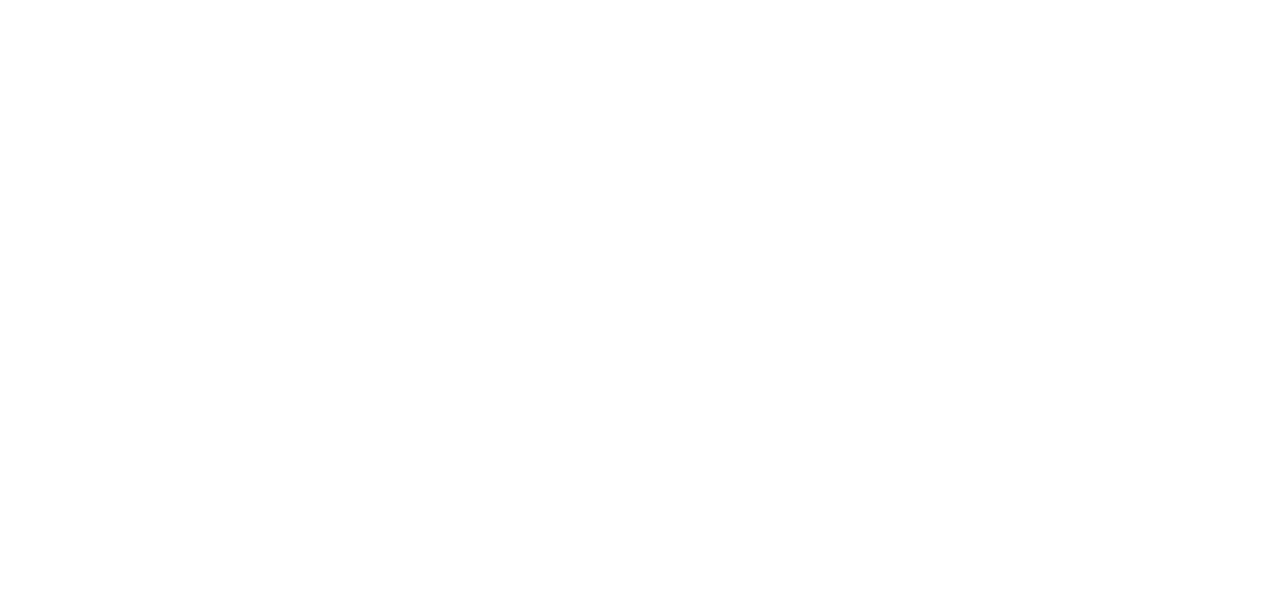
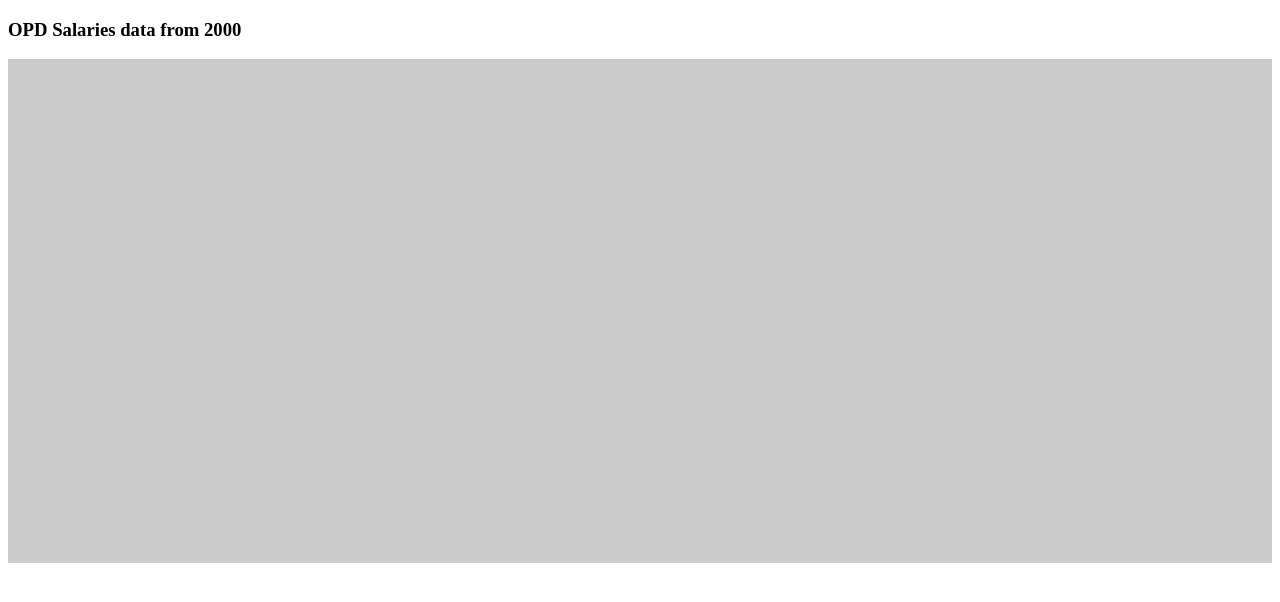
Before and after one commit to connor11528/oakland-crime-client, a plain HTML site: page salaries.html in a window 1280 px wide. Drawn offline with nearby package versions, Linux system fonts and the light colour scheme; no server answers.

Commit message:
too many entries for barchart

```diff
--- a/salaries.html
+++ b/salaries.html
@@ -2,10 +2,24 @@
 <html>
 <head>
 	<meta charset="utf-8">
+	<style>
+		#salaries_target {
+	      background-color: #CCC;
+	    }
+		.bar {
+	      display: inline-block;
+	      width: 20px;
+	      height: 75px; /* Gets overriden by D3-assigned height below */
+	      margin-right: 2px;
+	      fill: teal;
+	    }
+    </style>
 </head>
 <body>
+	<h3>OPD Salaries data from 2000</h3>
 	<div id='salaries_target'></div>
 
+	<script src='//cdnjs.cloudflare.com/ajax/libs/lodash.js/2.4.1/lodash.js'></script>
 	<script src='//cdnjs.cloudflare.com/ajax/libs/d3/3.4.13/d3.js'></script>
 	<script src='scripts/drawSalaries.js'></script>
 </body>
--- a/scripts/drawSalaries.js
+++ b/scripts/drawSalaries.js
@@ -1,9 +1,50 @@
+// might be better to do statistical analysis first:
+// https://github.com/tmcw/simple-statistics
 
-// module.exports
+var API_URL = 'http://oakland-crime.herokuapp.com';
+API_URL = 'http://localhost:8080';
+
 var target = document.getElementById('salaries_target');
 
 function drawSalaries(target){
-	var svg = d3.select(target).append('svg');
+	var h = 500;
+	var w = 800;
+
+	var svg = d3.select(target).append('svg')
+		.attr('width', w)
+		.attr('height', h);
+
+	d3.csv(API_URL + '/api/officerSalaries', function(data){
+		// salaries.length == 19,920
+		// {FULL_NAME: "Martinez, Edna M.", EARNINGS_2000: "73,888.66", TITLE: "Account Clerk III", REP: "UH1", YEAR: "2000"}
+		var salaries = _.map(data, function(s){
+			var salary = s.EARNINGS_2000;
+			if(_.isString(salary)){
+				salary = salary.split(',').join('');
+			}
+			salary = parseFloat(salary);
+			return salary;
+		});
+
+		var yScale = d3.scale.linear()
+			.domain([0, d3.max(salaries) * 1.1])
+			.range([0, h]);
+
+		var xScale = d3.scale.linear()
+			.domain([0, salaries.length])
+			.range([0, w])
+
+		svg.selectAll('rect').data(salaries)
+			.enter()
+			.append('rect')
+			.attr('class', 'bar')
+			.attr('x', function(d, i){
+				return xScale(i);
+			})
+			.attr('y', function(d){
+				return h - yScale(d);
+			})
+	})
 
 }
 
```
